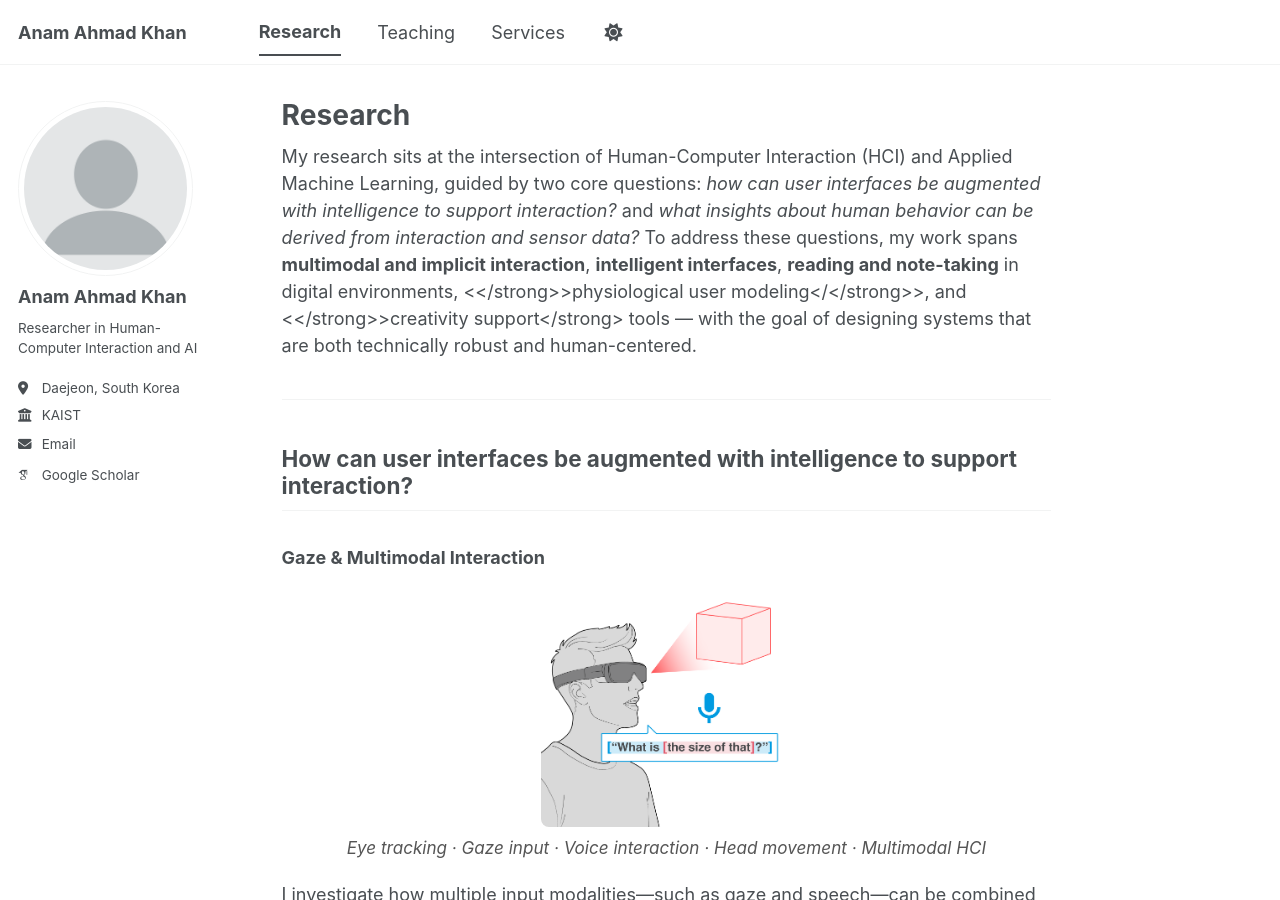
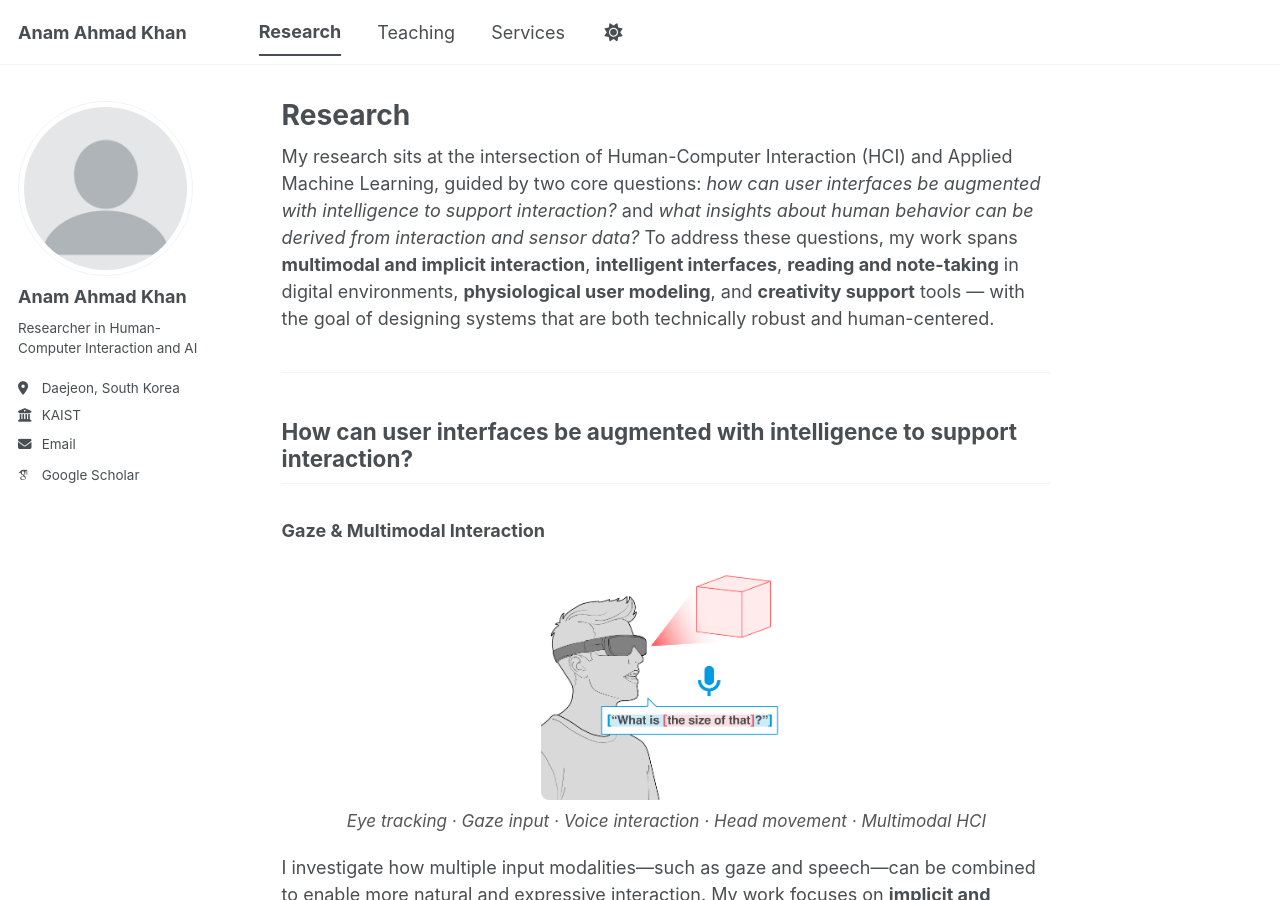
Before and after one commit to khananamahmad3-max/anamkhan.github.io, a Jekyll site: the page built from _pages/research.md, in a window 1280 px wide and 900 px high. Built offline with Jekyll 4.4.1, drawn with Linux system fonts in a browser that asks for light colours; some web fonts are replaced; a script bundle is joined from its source files by our own code; library files that are not in the unit come from our copies.

Commit message:
Update research.md

```diff
--- a/_pages/research.md
+++ b/_pages/research.md
@@ -7,7 +7,7 @@ author_profile: true
 
 <p>
 My research sits at the intersection of Human-Computer Interaction (HCI) and Applied Machine Learning, guided by two core questions: <em>how can user interfaces be augmented with intelligence to support interaction?</em> and <em>what insights about human behavior can be derived from interaction and sensor data?</em>
-To address these questions, my work spans <strong>multimodal and implicit interaction</strong>, <strong>intelligent interfaces</strong>, <strong>reading and note-taking</strong> in digital environments, <</strong>>physiological user modeling</</strong>>, and <</strong>>creativity support</strong> tools — with the goal of designing systems that are both technically robust and human-centered.
+To address these questions, my work spans <strong> multimodal and implicit interaction</strong>, <strong>intelligent interfaces</strong>, <strong>reading and note-taking</strong> in digital environments, <strong>physiological user modeling</strong>, and <strong>creativity support</strong> tools — with the goal of designing systems that are both technically robust and human-centered.
 </p>
 
 <hr style="margin:40px 0;">
```
